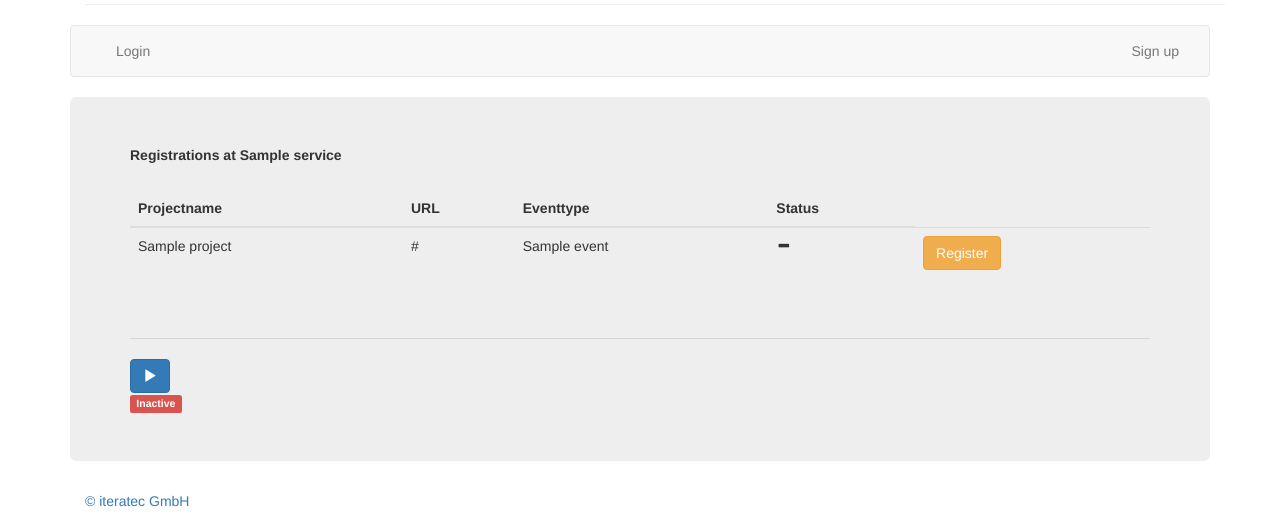
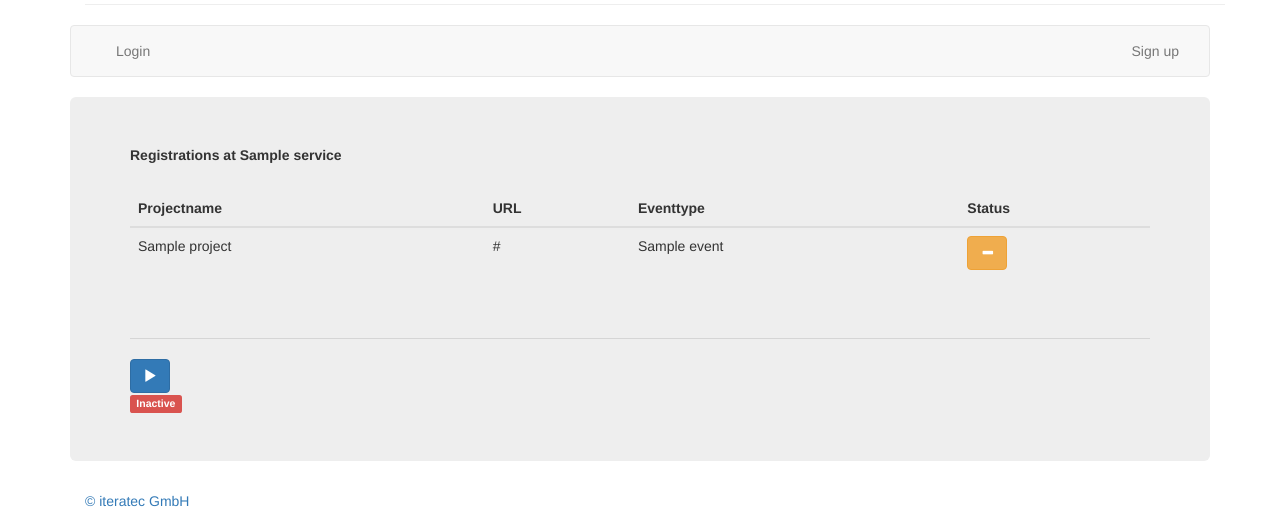
Before and after one commit to Chau362/observer-frontend, a Flask app: template observer_frontend/templates/show_entries.html in a window 1280 px wide. Shown: the part 208-726 px from the top of the page. Run offline with Flask 2, Linux system fonts and the light colour scheme; the template is opened without the code that fills it: most values are stand-ins (such as "Sample title", 1, 10 or a date in 2020); some libraries are stand-ins or nearby versions.

Commit message:
Version 1.0 ready.

```diff
--- a/observer_frontend/templates/show_entries.html
+++ b/observer_frontend/templates/show_entries.html
@@ -25,11 +25,9 @@
             <td>{{ url }}</td>
             <td>{{ event }}</td>
             {% if (projectname, url, event) in session['registrations'] %}
-                <td class="none"><span class="glyphicon glyphicon-ok" aria-hidden="true"></span></td>
-                <td><button type="button" class="btn btn-warning" onclick="regfunc('{{ service }}, {{ projectname }}, {{ url }}, {{ event }}')">Unregister</button></td>
+                <td><button type="button" class="btn btn-warning" onclick="regfunc('{{ service }}, {{ projectname }}, {{ url }}, {{ event }}')"><span class="glyphicon glyphicon-ok" aria-hidden="true"></span></button></td>
             {% else %}
-               <td class="none"><span class="glyphicon glyphicon-minus" aria-hidden="true"></span></td>
-               <td><button type="button" class="btn btn-warning" onclick="regfunc('{{ service }}, {{ projectname }}, {{ url }}, {{ event }}')">Register</button></td>
+               <td><button type="button" class="btn btn-warning" onclick="regfunc('{{ service }}, {{ projectname }}, {{ url }}, {{ event }}')"><span class="glyphicon glyphicon-minus" aria-hidden="true"></span></button></td>
             {% endif %}
         </tr>
     {% endfor %}
--- a/observer_frontend/user_configs/testUser.json
+++ b/observer_frontend/user_configs/testUser.json
@@ -1,8 +1,8 @@
 {
-    "http://192.168.4.44:8080/register": {
+    "http://192.168.4.46:8080/register": {
         "scab-oberserver": {
             "events": [
-                "GIT",
+                "GIT_COMMIT",
                 "SVN"
             ],
             "projectUrl": "https://iteragit.iteratec.de/observer-hive/scab-oberserver-hive.git"
```
Also changed, not shown: observer_frontend/static/js/hello_bye.js (+41 -20 lines), 1 other file.
